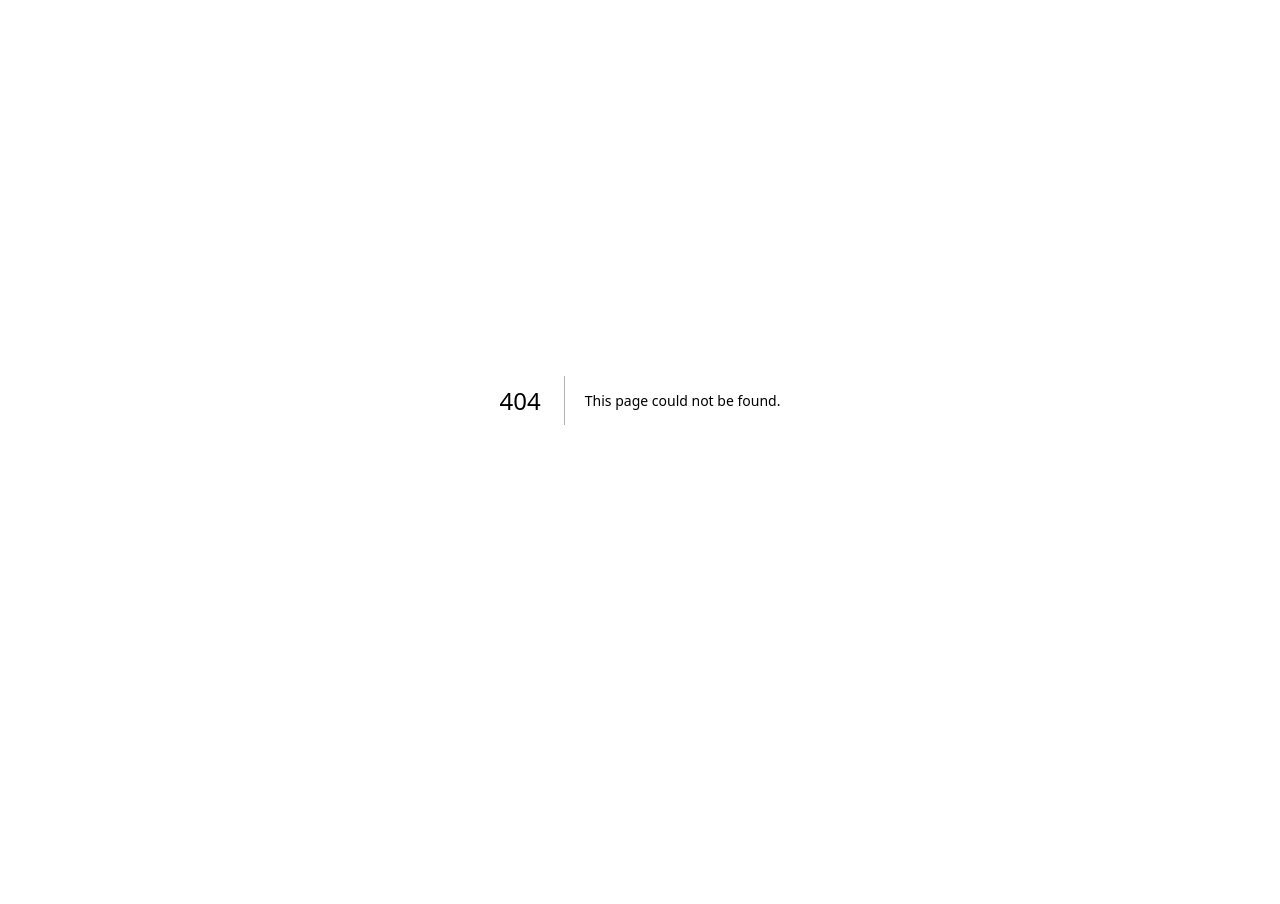
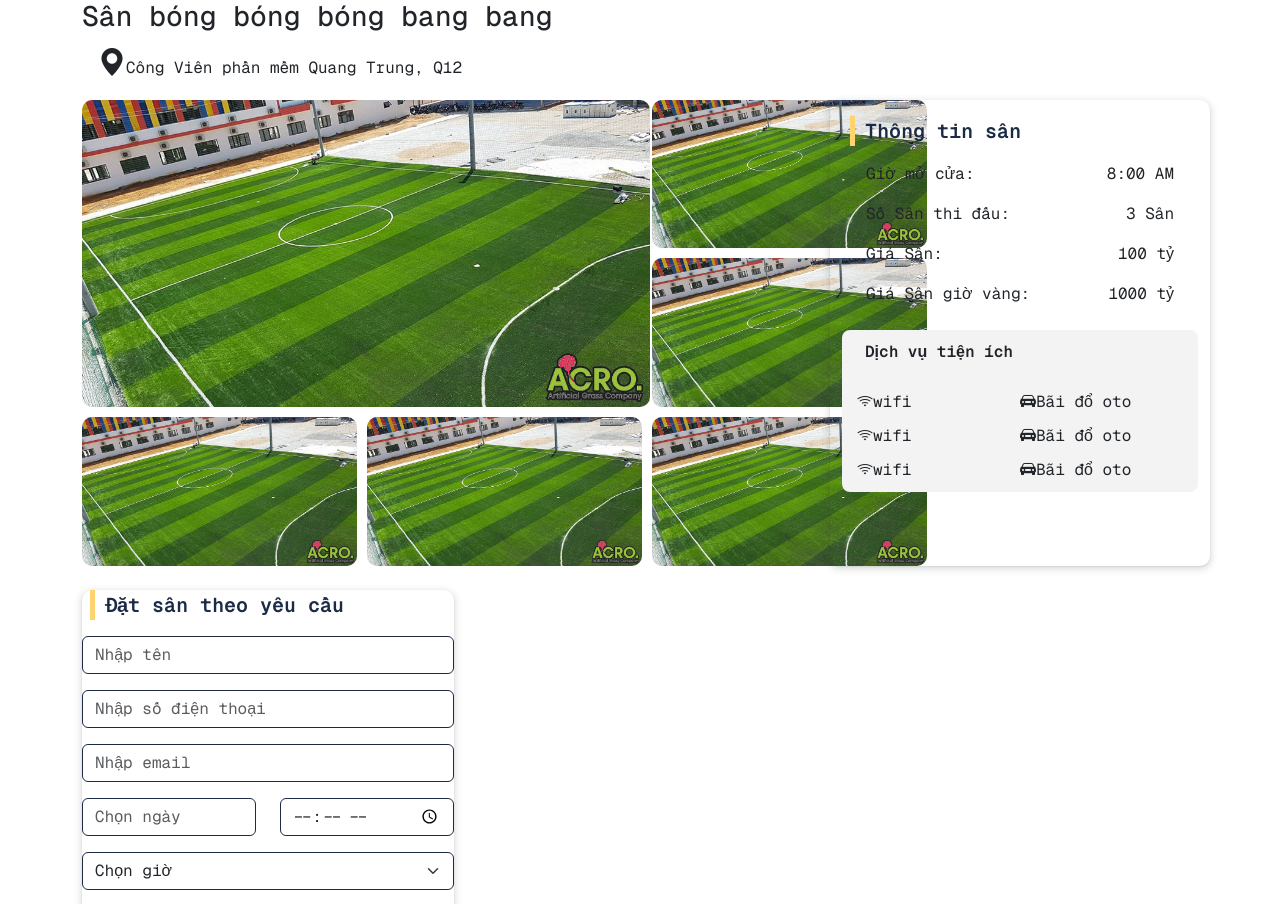
Before and after one commit to nguyentuakinapy/mapogosport, a Next.js app in the folder MapogoSport-FE/: page /sport-detail in a window 1280 px wide. Before the commit this address had no page. Shown: the top 904 px of the page. Before the commit the page ends 800 px from the top, so only its background shows below. Built offline with nearby package versions, Linux system fonts and the light colour scheme.

Commit message:
sport-detail

```diff
--- a/MapogoSport-FE/package.json
+++ b/MapogoSport-FE/package.json
@@ -41,6 +41,7 @@
     "react": "18.3.1",
     "react-bootstrap": "^2.10.4",
     "react-bootstrap-icons": "^1.11.4",
+    "react-datepicker": "^7.3.0",
     "react-dom": "18.3.1",
     "react-toastify": "10.0.5"
   },
--- a/MapogoSport-FE/src/app/globals.css
+++ b/MapogoSport-FE/src/app/globals.css
@@ -8,6 +8,92 @@
     border: 1px solid #ddd; /* Thêm viền cho hình ảnh */
     border-radius: 4px; /* Làm tròn các góc */
 }
-.container{
+.container1{
     box-shadow: 0 1px 2px 0 rgba(60, 64, 67, .1), 0 2px 6px 2px rgba(60, 64, 67, .15);
 }
+
+/* sport detail========================================*/
+
+  .grid{
+    display: grid;
+    grid-template-columns: repeat(3, 1fr);
+    grid-gap: 10px;
+    max-width: 800px;
+    width: 100%;
+  }
+
+  .large {
+    grid-column: span 2;
+    grid-row: span 2;
+    background-color: #d96b6b;
+    display: flex;
+    justify-content: center;
+    align-items: center;
+    font-size: 24px;
+    color: white;
+    max-width: 568px;
+
+    border-radius: 10px;
+  }
+
+  .small {
+    background-color: #d96b6b;
+    display: flex;
+    justify-content: center;
+    align-items: center;
+    font-size: 24px;
+    color: white;
+   max-width: 275px;
+    border-radius: 10px;
+  }
+
+  .info-header {
+    display: flex;
+    align-items: center;
+    font-size: 1.5rem; /* Adjust as needed */
+    font-weight: bold;
+    color: #1b2b46; /* Dark blue color as shown in the image */
+  }
+
+  .info-line {
+    width: 5px;
+    height: 30px;
+    background-color: #FFD36E; /* Yellow vertical line color */
+    margin-right: 10px;
+  }
+
+  .info-text {
+    font-size: 1.25rem; /* Adjust the text size to match the design */
+  }
+
+  .extends {
+    flex-wrap: wrap;
+    border-radius: 8px;
+    background: #F3F3F3;
+    padding: 10px 15px;
+}
+
+.list-extends {
+    display: flex;
+    flex-wrap: wrap;
+    width: 100%;
+}
+
+.item-extends {
+
+    flex: 0 0 50%;
+    display: flex;
+    align-items: center;
+    margin-top: 10px; /* Adds vertical space between rows */
+}
+
+
+.title{
+    font-size: 16px;
+    font-weight: 700;
+  }
+
+  .mb-3 {
+    border-color: #1b2b46 !important;
+
+  }
--- a/MapogoSport-FE/src/app/layout.tsx
+++ b/MapogoSport-FE/src/app/layout.tsx
@@ -2,7 +2,8 @@ import '/node_modules/bootstrap-icons/font/bootstrap-icons.css';
 import type { Metadata } from "next";
 import localFont from "next/font/local";
 import "./globals.css";
-
+import 'bootstrap/dist/css/bootstrap.min.css';
+import 'bootstrap-icons/font/bootstrap-icons.css';
 const geistMono = localFont({
   src: "./fonts/GeistMonoVF.woff",
   variable: "--font-geist-mono",
--- a/MapogoSport-FE/src/app/product-detail/page.tsx
+++ b/MapogoSport-FE/src/app/product-detail/page.tsx
@@ -1,6 +1,5 @@
 'use client';
-import 'bootstrap/dist/css/bootstrap.min.css';
-import 'bootstrap-icons/font/bootstrap-icons.css';
+
 import { Container, Row, Col, Button, Card, ButtonGroup, Form } from 'react-bootstrap';
 import { useState } from 'react';
 import '../globals.css';
@@ -94,7 +93,7 @@ const ProductDetail = () => {
     }
     return (
         <>
-            <Container className="p-3 container" >
+            <Container className="p-3 container1" >
                 <Row className=''>
                     {/* Hình ảnh sản phẩm */}
                     <Col md={5} className='ms-5' style={{ maxWidth: '350px' }}>
--- /dev/null
+++ b/MapogoSport-FE/src/app/sport-detail/page.tsx
@@ -0,0 +1,115 @@
+
+"use client";
+import { Container, Row, Col, Form, Button } from 'react-bootstrap';
+import React, { useState } from 'react';
+import DatePicker from 'react-datepicker';
+import "react-datepicker/dist/react-datepicker.css"; // Import the styles
+
+const SportDetail = () => {
+    const [selectedDate, setSelectedDate] = useState(null);
+
+    const handleDateChange = (date) => {
+        setSelectedDate(date);
+    };
+
+    return (
+        <Container>
+            <Row>
+                <Col>
+                    <h1 className="fs-3 ">Sân bóng bóng bóng bang bang</h1>
+                    <div className='mb-3'>
+                        <i className="bi bi-geo-alt-fill fs-3 ms-3"></i>
+                        <span>Công Viên phần mềm Quang Trung, Q12</span>
+                    </div>
+                </Col>
+            </Row>
+            <Row>
+                <Col className="grid col-8">
+                    {/* Correct usage of img tag */}
+                    <img className="large" src="/img/demo-sport.jpg" alt="San ball" />
+                    <img className="small" src="/img/demo-sport.jpg" alt="San ball" />
+                    <img className="small" src="/img/demo-sport.jpg" alt="San ball" />
+                    <img className="small" src="/img/demo-sport.jpg" alt="San ball" />
+                    <img className="small" src="/img/demo-sport.jpg" alt="San ball" />
+                    <img className="small" src="/img/demo-sport.jpg" alt="San ball" />
+                </Col>
+                <Col className="container1 col-4" style={{ borderRadius: '10px' }}>
+                    <div className="info-header ms-2 mt-3">
+                        <span className="info-line"></span>
+                        <span className="info-text">Thông tin sân</span>
+                    </div>
+                    <div className="ms-4 mt-3">
+                        <span>Giờ mở cửa: </span>
+                        <span style={{ float: 'right' }} className="me-4">8:00 AM</span>
+                    </div>
+                    <div className="ms-4 mt-3">
+                        <span>Số Sân thi đấu: </span>
+                        <span style={{ float: 'right' }} className="me-4">3 Sân</span>
+                    </div>
+                    <div className="ms-4 mt-3">
+                        <span>Giá Sân: </span>
+                        <span style={{ float: 'right' }} className="me-4">100 tỷ</span>
+                    </div>
+                    <div className="ms-4 mt-3">
+                        <span>Giá Sân giờ vàng: </span>
+                        <span style={{ float: 'right' }} className="me-4">1000 tỷ</span>
+                    </div>
+                    <div className="extends mt-4">
+                        <div className="title ms-2">Dịch vụ tiện ích</div>
+                        <div className="list-extends mt-3">
+                            <span className="item-extends"><i className="bi bi-wifi"></i>wifi</span>
+                            <span className="item-extends"><i className="bi bi-car-front-fill"></i>Bãi đổ oto</span>
+                            <span className="item-extends"><i className="bi bi-wifi"></i>wifi</span>
+                            <span className="item-extends"><i className="bi bi-car-front-fill"></i>Bãi đổ oto</span>
+                            <span className="item-extends"><i className="bi bi-wifi"></i>wifi</span>
+                            <span className="item-extends"><i className="bi bi-car-front-fill"></i>Bãi đổ oto</span>
+                        </div>
+                    </div>
+                </Col>
+            </Row>
+
+            {/* Form for Booking */}
+            <Form className="col-4 container1 mt-4" style={{ borderRadius: '10px' }}>
+                <div className="info-header ms-2 mt-3 mb-3">
+                    <span className="info-line"></span>
+                    <span className="info-text">Đặt sân theo yêu cầu</span>
+                </div>
+                <Form.Control className="mb-3 " type="text" placeholder="Nhập tên" />
+                <Form.Control className="mb-3 " type="text" placeholder="Nhập số điện thoại" />
+                <Form.Control className="mb-3 " type="email" placeholder="Nhập email" />
+
+                <Row >
+                    <Col>
+                        <DatePicker
+                            selected={selectedDate}
+                            onChange={handleDateChange}
+                            dateFormat="dd/MM/yyyy"
+                            className="form-control mb-3 "
+                            minDate={new Date()}
+                            placeholderText="Chọn ngày"
+                            popperPlacement="bottom-end" // Ensure it opens at the bottom end
+                            calendarStartDay={1} // Start the calendar on Monday
+                            showPopperArrow={false} // Hide the arrow for a cleaner look
+                        />
+                    </Col>
+                    <Col>
+                        <Form.Control className='mb-3' type="time" />
+                    </Col>
+
+                </Row>
+                <Form.Select className="mb-3 ">
+                    <option>Chọn giờ</option>
+                    <option value="1">1 giờ</option>
+                    <option value="2">2 giờ</option>
+                </Form.Select>
+
+                <Form.Control className="mb-3 " as="textarea" rows={3} placeholder='ghi chú' />
+
+
+                <Button className='btn btn-outline-info w-100 text-white'>Tìm sân</Button>
+            </Form>
+        </Container>
+    );
+};
+
+export default SportDetail;
```
Also changed, not shown: MapogoSport-FE/public/img/demo-sport.jpg (added), 1 other file (tests, documents, lock files or other folders).
